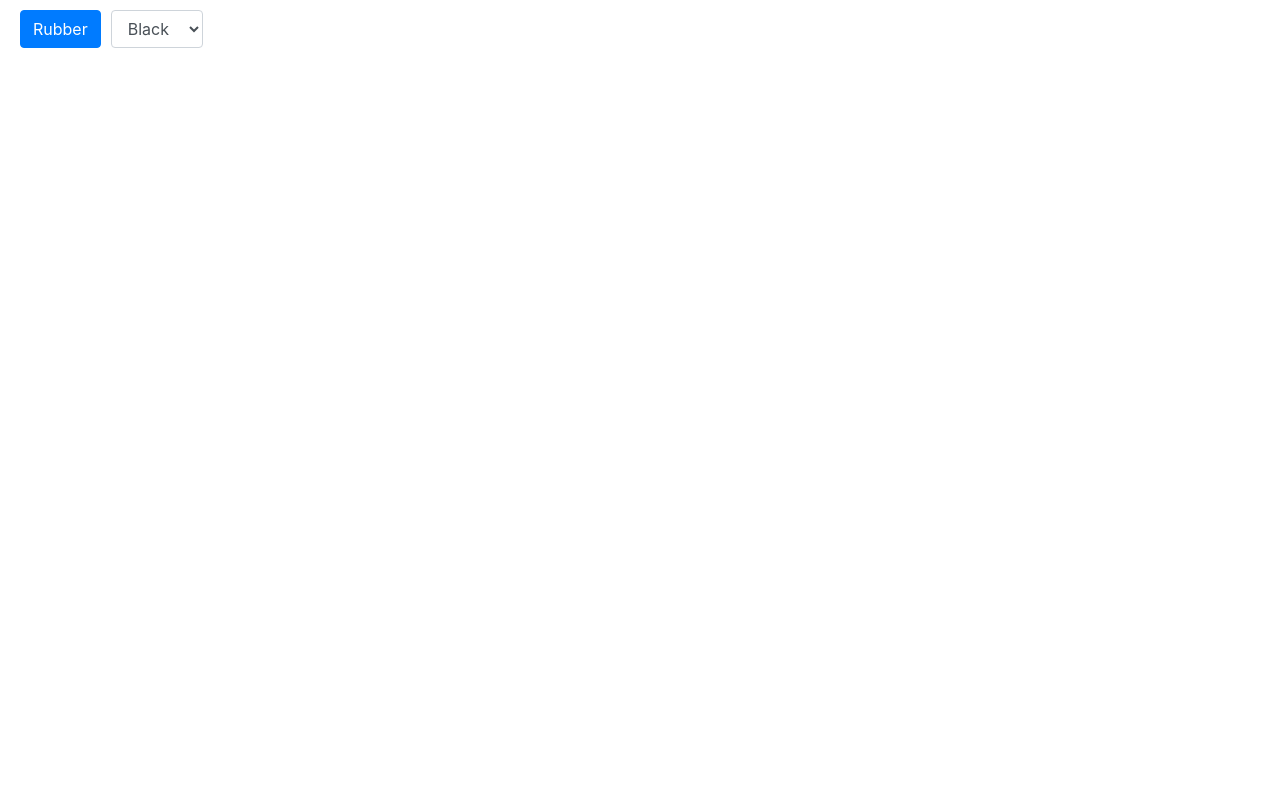
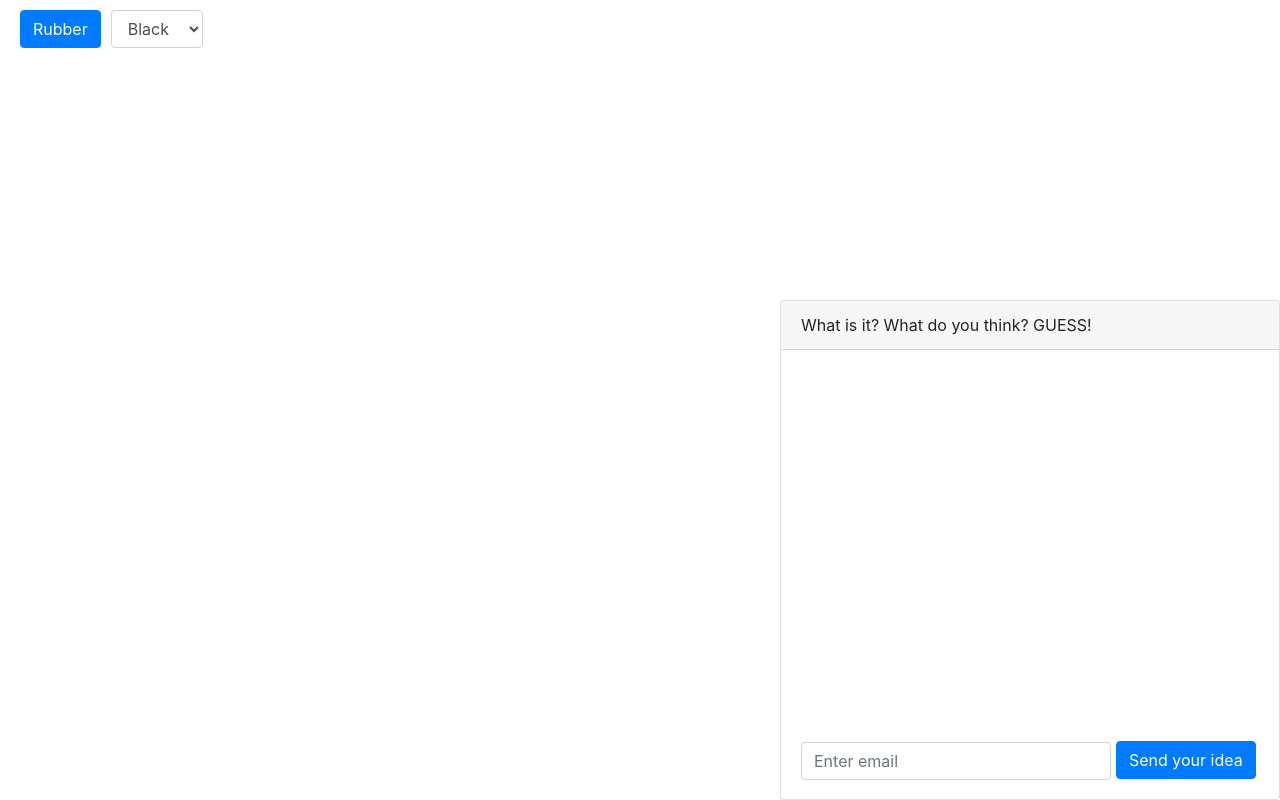
Before and after one commit to Kamil12a/puns, a React (Create React App) app in the folder my-app/: page / in a window 1280 px wide. Built offline with nearby package versions, Linux system fonts and the light colour scheme.

Commit message:
added chat

```diff
--- a/my-app/src/components/drawing/rubbering.js
+++ b/my-app/src/components/drawing/rubbering.js
@@ -1,8 +1,9 @@
-export function rubbering(event, context, rubberStatus) {
-
-
+export function rubbering(event, context, isDrawing) {
+    if(!isDrawing){
+      return
+    }
     const x = event.nativeEvent.clientX;
     const y = event.nativeEvent.clientY;
-    // context.current.lineTo(x, y);
-    // context.current.stroke();
+    context.current.clearRect(x-15, y-15, 30, 30)
+
   }
--- a/my-app/src/components/ToolBar.js
+++ b/my-app/src/components/views/ToolBar.js
@@ -1,7 +1,8 @@
 import { Button, Form } from "react-bootstrap";
 import "bootstrap/dist/css/bootstrap.min.css";
 import { useRef } from "react";
-import "../styles/toolBar.css";
+import "../../styles/toolBar.css";
+
 export function ToolBar({
   contextRef,
   setIsDrawing,
@@ -16,12 +17,11 @@ export function ToolBar({
   const finishDrawing = () => {
     setIsDrawing(false);
   };
-  const activeRubber = () => {
-    if(rubberStatus){
-        rubberRef.current.innerText = "Rubber";
-    }
-    else{
-        rubberRef.current.innerText = "Pen"
+  const activeRubber = (event) => {
+    if (rubberStatus) {
+      rubberRef.current.innerText = "Rubber";
+    } else {
+      rubberRef.current.innerText = "Pen";
     }
     rubberStatus ? setRubberStatus(false) : setRubberStatus(true);
 
--- /dev/null
+++ b/my-app/src/components/views/chat.js
@@ -0,0 +1,32 @@
+import { Card, Button, Form } from "react-bootstrap";
+import "bootstrap/dist/css/bootstrap.min.css";
+import "../../styles/chat.css";
+import { useRef,useState} from "react";
+export function Chat() {
+    const messageRef=useRef(null)
+    const [allGuessing,setAllGuesing]=useState()
+    const sendMessage=(event)=>{
+        event.preventDefault()
+        console.log(messageRef.current.value)
+        messageRef.current.value=""
+    }
+  return (
+    <>
+      <Form onSubmit={sendMessage}>
+        <Card>
+          <Card.Header>What is it? What do you think? GUESS!</Card.Header>
+          <Card.Body className="chatContainer">
+            <div className="btn-primary-chat">
+              <Form.Group controlId="formBasicEmail">
+                <Form.Control ref={messageRef} type="text" placeholder="Enter email" />
+              </Form.Group>
+              <Button type="submit" variant="primary">
+                Send your idea
+              </Button>
+            </div>
+          </Card.Body>
+        </Card>
+      </Form>
+    </>
+  );
+}
--- /dev/null
+++ b/my-app/src/styles/chat.css
@@ -0,0 +1,20 @@
+.card{
+    position: absolute;
+    bottom: 0;
+    right: 0;
+    width: 500px;
+    height: 500px;
+}
+.form-group{
+    width: 310px;
+    position: relative;
+    top: 9px;
+}
+.btn-primary-chat{
+    display: flex;
+    align-items: center;
+    gap: 5px;
+    height: 40px;
+    position: relative;
+    top: 370px;
+}
--- a/my-app/src/views/drawField.js
+++ b/my-app/src/views/drawField.js
@@ -3,8 +3,9 @@ import { startDrawing } from "../components/drawing/startDrawing";
 import { drawing } from "../components/drawing/draw";
 import { finishDrawing } from "../components/drawing/finishDraw";
 import "../styles/drawField.css";
-import { ToolBar } from "../components/ToolBar";
+import { ToolBar } from "../components/views/ToolBar";
 import {rubbering} from "../components/drawing/rubbering"
+import { Chat } from "../components/views/chat";
 export function DrawField() {
   const canvasRef = useRef(null);
   const contextRef = useRef(null);
@@ -20,6 +21,7 @@ export function DrawField() {
     context.strokeStyle = "black";
     context.lineWidth = 3;
     contextRef.current = context;
+
   }, []);
 
   const startDraw = (event) => {
@@ -30,7 +32,7 @@ export function DrawField() {
       drawing(event, contextRef, isDrawing);
     }
     else{
-      rubbering(event, contextRef,rubberStatus)
+      rubbering(event, contextRef, isDrawing)
     }
 
   };
@@ -48,13 +50,15 @@ export function DrawField() {
           onMouseUp={finishDraw}
           onMouseMove={draw}
         ></canvas>
-        <ToolBar
+      </section>
+      <ToolBar
           contextRef={contextRef}
           setIsDrawing={setIsDrawing}
           setRubberStatus={setRubberStatus}
           rubberStatus={rubberStatus}
+          isDrawing={isDrawing}
         />
-      </section>
+      <Chat/>
     </>
   );
 }
```
